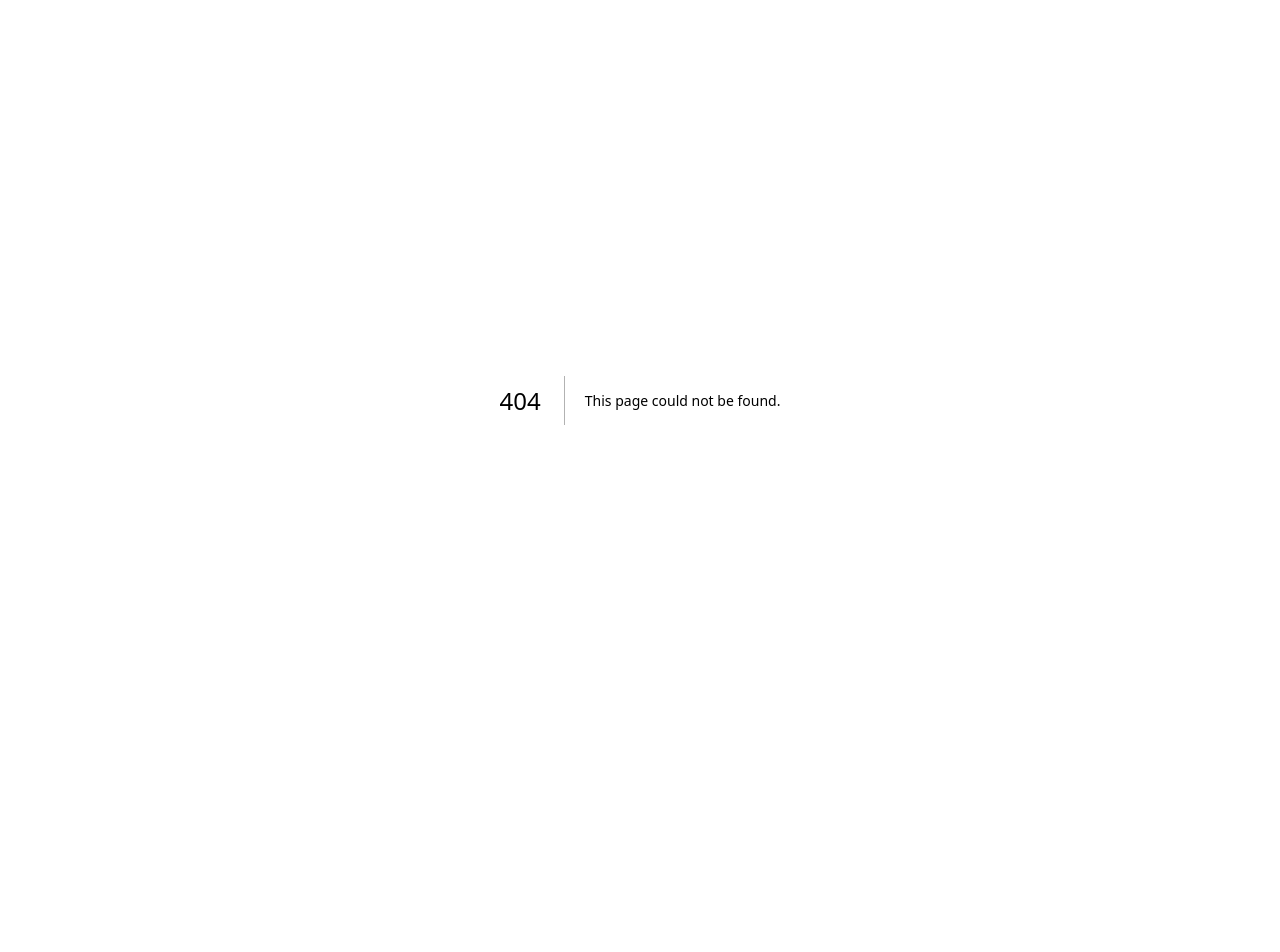
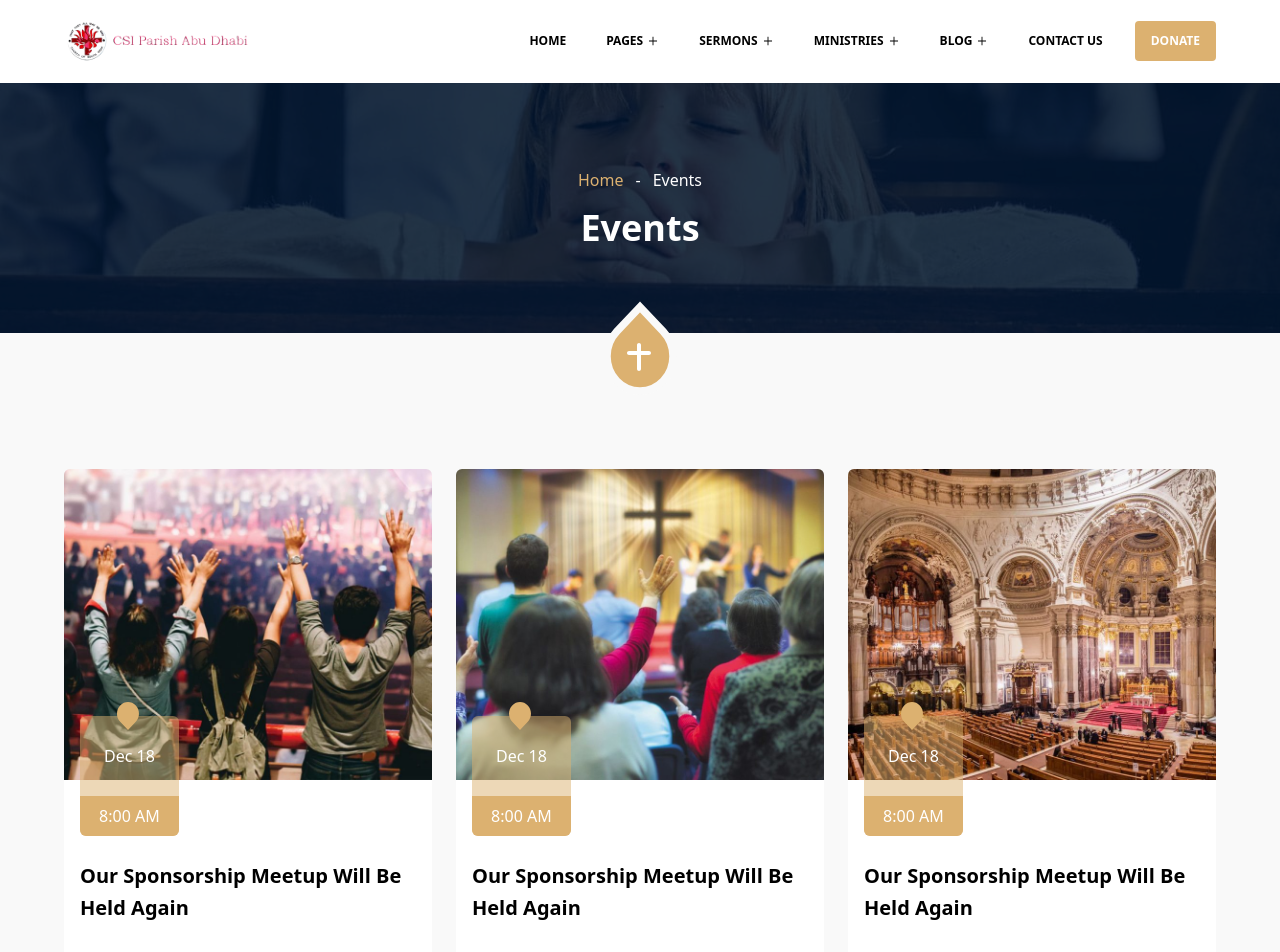
Before and after one commit to sumit-022/church, a Next.js app: page /events in a window 1280 px wide. Before the commit this address had no page. Shown: the top 952 px of the page. Before the commit the page ends 800 px from the top, so only its background shows below. Built offline with nearby package versions, Linux system fonts and the light colour scheme.

Commit message:
Events Page Added

```diff
--- a/src/components/atoms/cards/event-card.tsx
+++ b/src/components/atoms/cards/event-card.tsx
@@ -1,7 +1,6 @@
 import { StaticImport } from "next/dist/shared/lib/get-img-props";
 import React from "react";
 import Image from "next/image";
-import eventimage from "@/assets/images/home/events/event-1.jpg";
 import Link from "next/link";
 import { IoMdWater } from "react-icons/io";
 
@@ -9,7 +8,7 @@ const EventCard: React.FC<EventCardProps> = ({ image, date, time, title }) => {
   return (
     <div className="flex flex-col">
       <div className="relative">
-        <Image src={image} alt="event" className="rounded-t-md" />
+        <Image src={image} alt="event" className="rounded-t-md w-full" />
         <div className="absolute -bottom-14 left-4 rounded-md bg-[rgba(220,177,112,0.5)]">
           <div className="flex flex-col">
             <IoMdWater className="rotate-180 text-primary-yellow text-[32px] absolute translate-x-full -top-4" />
--- a/src/components/atoms/dropdown/horizontal.tsx
+++ b/src/components/atoms/dropdown/horizontal.tsx
@@ -11,6 +11,7 @@ interface DropdownHorizontalProps {
     title: string;
     slug: string;
   }[];
+  onClick?: () => void;
 }
 
 const DropdownHorizontal: React.FC<DropdownHorizontalProps> = ({
@@ -19,13 +20,17 @@ const DropdownHorizontal: React.FC<DropdownHorizontalProps> = ({
   childrens,
   icon,
   className,
+  onClick,
 }) => {
   return (
     <LinkGroup active={false}>
       {(handleClick, open) => (
         <li className="text-black relative cursor-pointer">
           <div
-            className={clsx("flex items-center text-sm justify-between", className)}
+            className={clsx(
+              "flex items-center text-sm justify-between",
+              className
+            )}
             onClick={handleClick}
           >
             {title}
@@ -47,6 +52,7 @@ const DropdownHorizontal: React.FC<DropdownHorizontalProps> = ({
                       "text-black p-4 cursor-pointer",
                       index === childrens.length - 1 ? "" : "border-b-[0.5px]"
                     )}
+                    onClick={onClick}
                     key={child.title}
                   >
                     {child.title}
--- a/src/components/layout/header/index.tsx
+++ b/src/components/layout/header/index.tsx
@@ -132,6 +132,9 @@ const Header = () => {
                                     </li>
                                   ) : (
                                     <DropdownHorizontal
+                                      onClick={() =>
+                                        router.push(child.slug ?? "")
+                                      }
                                       direction={
                                         link.title === "Blog" ? "left" : "right"
                                       }
--- a/src/pages/about-us.tsx
+++ b/src/pages/about-us.tsx
@@ -6,7 +6,6 @@ import Section from "@/components/atoms/wrappers/section";
 import Audio from "@/components/sections/home/sermons/audio";
 import TeamCarousel from "@/components/carousels/team-carousel";
 import data from "@/data/team/team";
-import Team from "@/components/sections/home/team/team";
 
 const AboutUsPage = () => {
   return (
--- /dev/null
+++ b/src/pages/events.tsx
@@ -0,0 +1,23 @@
+import BreadCrump from "@/components/atoms/breadcrump";
+import Section from "@/components/atoms/wrappers/section";
+import Layout from "@/components/layout";
+import React from "react";
+import data from "@/data/events/events";
+import EventCard from "@/components/atoms/cards/event-card";
+
+const EventsPage = () => {
+  return (
+    <Layout>
+      <BreadCrump />
+      <Section>
+        <div className="grid gap-6 grid-cols-3">
+          {data.map((item, index) => (
+            <EventCard key={index} {...item} />
+          ))}
+        </div>
+      </Section>
+    </Layout>
+  );
+};
+
+export default EventsPage;
```
